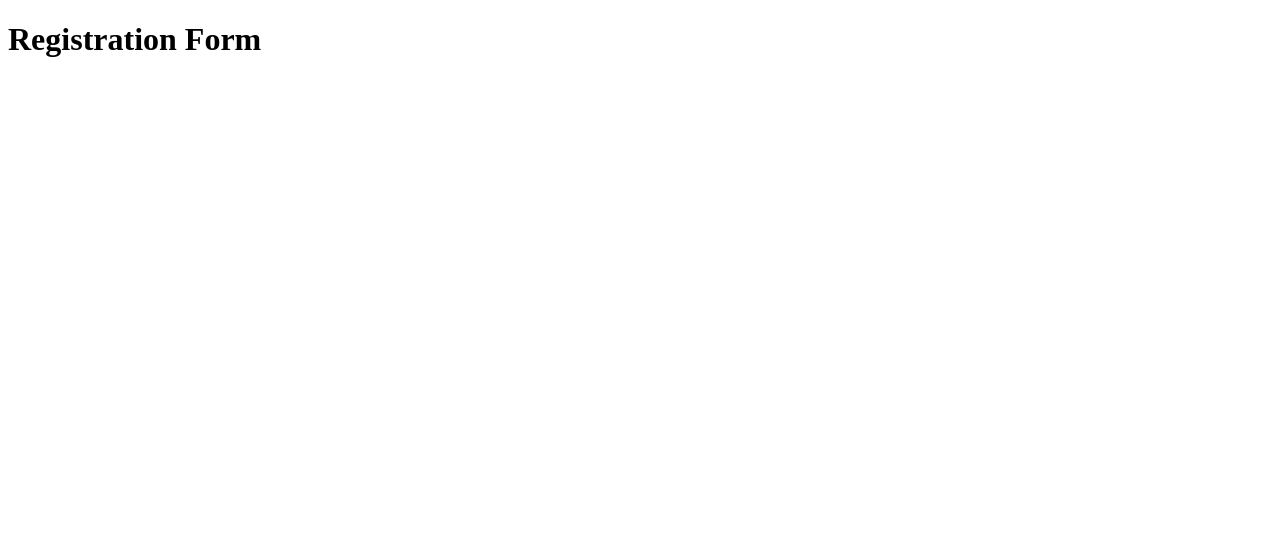
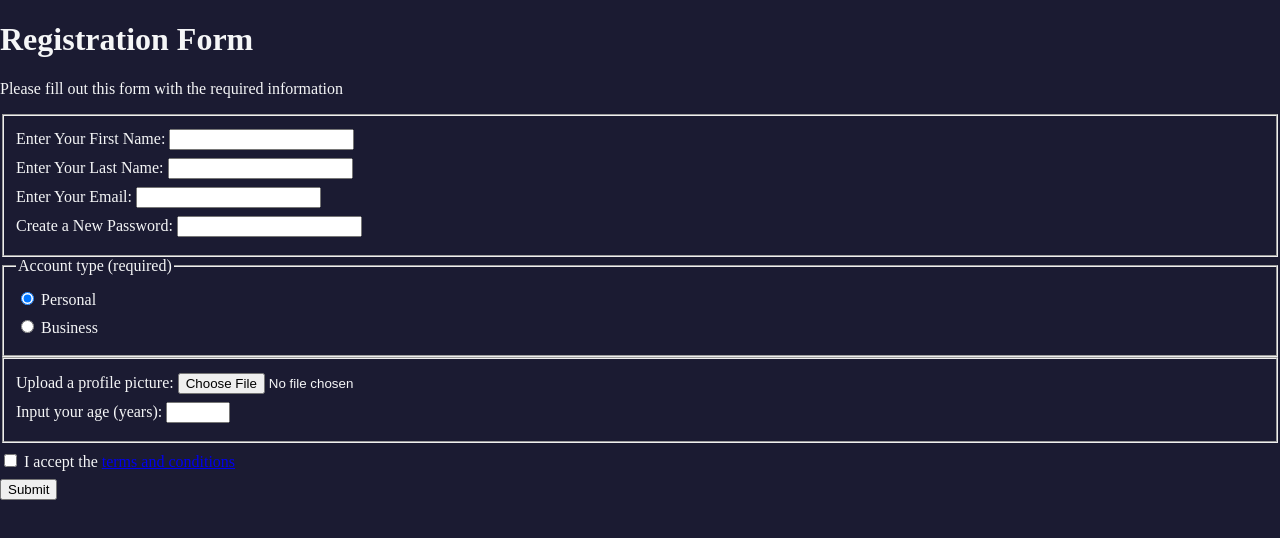
Before and after one commit to StephaneAkira/RWD-Project-FCC, a plain HTML site: page Registration Form/index.html in a window 1280 px wide. Drawn offline with Linux system fonts and the light colour scheme.

Commit message:
We're halfway through the project not really a meaningful commit but yeah

```diff
--- a/Registration Form/CSS/styles.css
+++ b/Registration Form/CSS/styles.css
@@ -0,0 +1,12 @@
+body {
+  width: 100%;
+  height: 100vh;
+  margin: 0;
+  background-color: #1b1b32;
+  color: #f5f6f7;
+}
+
+label {
+  display: block;
+  margin: 0.5rem 0;
+}
--- a/Registration Form/index.html
+++ b/Registration Form/index.html
@@ -8,5 +8,58 @@
   </head>
   <body>
     <h1>Registration Form</h1>
+    <p>Please fill out this form with the required information</p>
+
+    <form action="https://register-demo.freecodecamp.org" method="post">
+      <fieldset>
+        <label for="first-name"
+          >Enter Your First Name: <input type="text" id="first-name" required
+        /></label>
+        <label for="last-name"
+          >Enter Your Last Name: <input type="text" id="last-name" required
+        /></label>
+        <label for="email"
+          >Enter Your Email: <input type="email" id="email" required
+        /></label>
+        <label for="new-password"
+          >Create a New Password:
+          <input
+            type="password"
+            id="new-password"
+            required
+            pattern="[a-z0-5]{8,}"
+        /></label>
+      </fieldset>
+      <fieldset>
+        <legend>Account type (required)</legend>
+        <label for="personal-account">
+          <input
+            type="radio"
+            name="account-type"
+            checked
+            id="personal-account"
+          />
+          Personal
+        </label>
+        <label for="business-account">
+          <input type="radio" name="account-type" id="business-account" />
+          Business
+        </label>
+      </fieldset>
+      <fieldset>
+        <label for="">Upload a profile picture: <input type="file" /> </label>
+        <label for=""
+          >Input your age (years): <input type="number" min="13" max="120"
+        /></label>
+      </fieldset>
+      <label for="terms-and-conditions">
+        <input type="checkbox" required id="terms-and-conditions" /> I accept
+        the
+        <a href="https://www.freecodecamp.org/news/terms-of-service/"
+          >terms and conditions</a
+        >
+      </label>
+      <input type="submit" value="Submit" />
+    </form>
   </body>
 </html>
```
